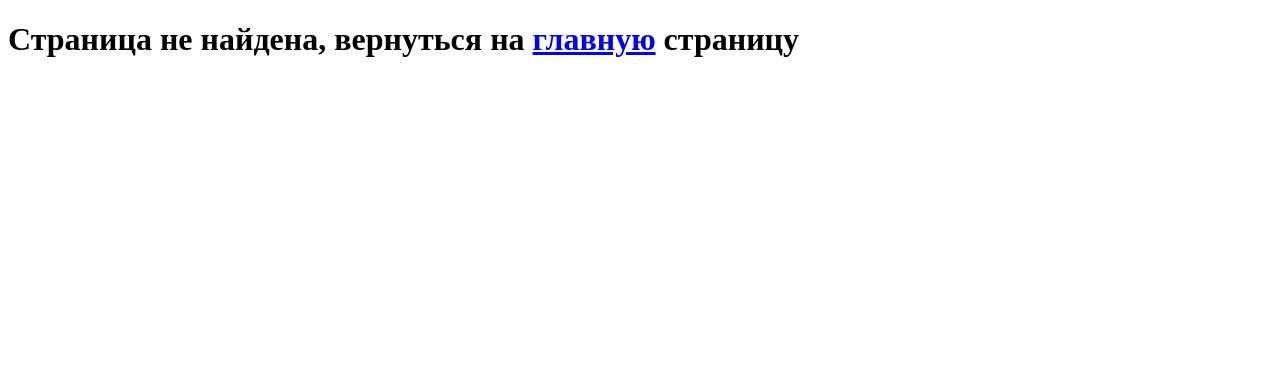
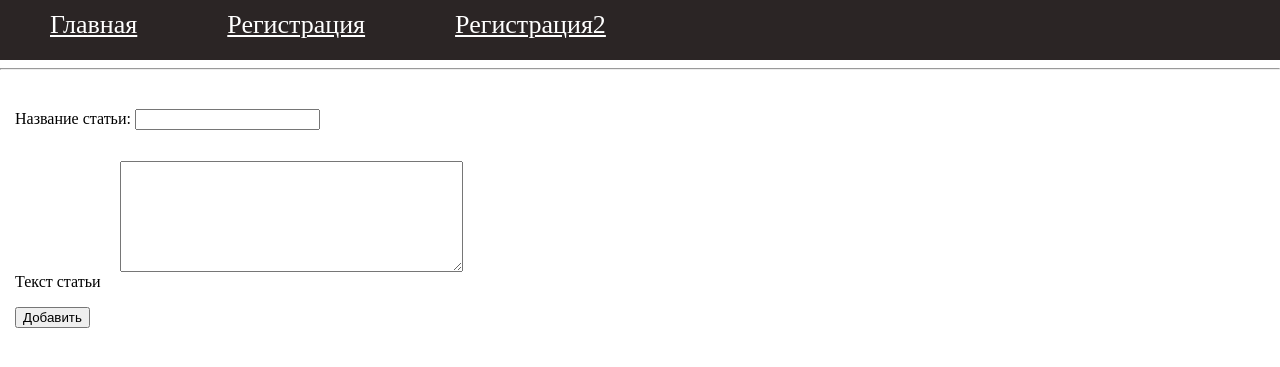
Before and after one commit to OtvetiStepik/myfamily, a Flask app: page /post in a window 1280 px wide. Shown: the top 367 px of the page. Run offline with Flask 2, Linux system fonts and the light colour scheme; data comes from the database, SQL or seed files in the repository; both versions use the stored data as it was before the commit.

Commit message:
заебались всем селом

```diff
--- a/app.py
+++ b/app.py
@@ -39,22 +39,44 @@ def hi():  # put application's code here
 
 
 @app.route('/login', methods=['GET', 'POST'])
-def login():  # put application's code here
+def login():
+    db = get_db()
+    database = FDataBase(db)
+    # put application's code here
     form = LoginForm()
     print(form.validate_on_submit())
     if form.validate_on_submit():
         flash(f"Зашел пользователь под логином {form.username.data}, запомнить = {form.remember_me.data}")
         return redirect('/index')
 
-    return render_template('login.html', title='Авторизация пользователя', form=form)
+    return render_template('login.html', title='Авторизация пользователя', form=form,menu=database.getMenu())
 
 @app.route('/login2',methods=['POST','GET'])
 def login2():
+    db = get_db()
+    database = FDataBase(db)
     if 'userlogged' in session:
         return redirect(url_for('profile',username=session['userlogged']))
     elif request.method == 'POST' and request.form['username'] == 'kolya' and request.form['psw'] == '111':
         session['userlogged'] = request.form['username']
-    return render_template('login_2var.html', title='Авторизация пользователя')
+    return render_template('login_2var.html', title='Авторизация пользователя',menu=database.getMenu())
+
+
+@app.route('/post', methods=['POST', 'GET'])
+def post():
+    db = get_db()
+    database = FDataBase(db)
+    if request.method == 'POST':
+        if len(request.form['name']) > 3 and len(request.form['post']) > 10:
+            res = database.addPost(request.form['name'], request.form['post'])
+            if not res:
+                flash('Ты дурак', category='error')
+            else:
+                flash('Ты не дурак', category='success')
+        else:
+            flash('Ты полный дурак', category='error')
+
+    return render_template('post.html', title='Добавить статью', menu=database.getMenu())
 
 
 @app.route('/profile/<username>')
--- a/fdatabase.py
+++ b/fdatabase.py
@@ -1,6 +1,6 @@
+import math
 import sqlite3
-
-
+import time
 
 
 def create_db():
@@ -45,6 +45,29 @@ class FDataBase:
             print('Ошибка добавления в базу данных')
             return []
 
+    def addPost(self, title, text):
+        try:
+            tm = math.floor(time.time())
+            self.__cur.execute("INSERT INTO posts VALUES (NULL,?,?,?)", (title, text, tm))
+            self.__db.commit()
+        except sqlite3.Error as e:
+            print("ТЫ ДУРАК",str(e))
+            return False
+        return True
+
+    def delPost(self, id=0):
+        try:
+            if id == 0:
+                 self.__cur.execute(f"DELETE FROM posts ")
+            else:
+                 self.__cur.execute(f"DELETE FROM posts WHERE id=={id}")
+            self.__db.commit()
+        except sqlite3.Error as e:
+            print('Ошибка удаления в базу данных',str(e))
+            return False
+        return True
+
+
 
 
 
@@ -56,10 +79,11 @@ if __name__ == '__main__':
 
     db = FDataBase(db)
     #print(db.addMenu('Главная','index'))
-    print(db.addMenu('Регистрация2', 'login'))
+    #print(db.addMenu('Регистрация2', 'login'))
     #print(db.addMenu('Неизвестная страница', 'page404'))
     #print(db.addMenu('Ошибка при регистрации', 'errlog'))
     #print(db.addMenu('База', 'base'))
 
-    #print(db.addMenu('Регистрация', 'login_2var'))
-    #print(db.delMenu(32))
+    #print(db.addMenu('Пост', 'post'))
+    print(db.delPost(0))
+    #create_db()
--- a/sql_db.sql
+++ b/sql_db.sql
@@ -3,3 +3,9 @@ id integer primary key autoincrement,
 title text not null,
 url text not null
 );
+create table if not exists posts(
+id integer primary key autoincrement,
+title text not null,
+text text not null,
+time integer not null
+);
--- /dev/null
+++ b/static/css/style.css
@@ -0,0 +1,28 @@
+html,body{ margin:0; padding:0;background:#ffffff;}
+h1 { padding:10px;}
+ul.mainmenu {
+list-style:none;
+background:#2b2525;
+height:60px;
+margin:0px;
+padding:0px;
+color:#fdc073;
+font-size:26px;
+overflow:hidden;
+}
+ul.mainmenu li {
+float:left;
+margin: 10px 40px 0px 50px;
+
+}
+ul.mainmenu li.last{
+float:right;
+}
+ul.mainmenu a {color:#ffffff; text-decoraction:none;}
+ul.mainmenu a:hover {color:#ffffff;}
+
+.flash {padding:10px;}
+.flash.success { border: 1px solid #21DB56; background:#21DB56;}
+.flash.error { border: 1px solid #FF4334; background:#FF4334;}
+.form-contact {padding:15px;}
+.form-contact textarea {margin:15px;}
--- a/templates/base.html
+++ b/templates/base.html
@@ -3,20 +3,22 @@
 <head>
     <meta charset="UTF-8">
     <meta charset="UTF-8">
+    <link type="text/css" href="{{url_for('static',filename='css/style.css')}}" rel="stylesheet">
     {% if title %}
-    <title>Самые крутые машины </title>
+    <title>kvantorium</title>
     {% else%}
-    <title>Добро пожаловать в мир машин </title>
+    <title>kvantorium</title>
     {% endif %}
 </head>
 <body>
 
 {% block content %}
              {% block mainmenu -%}
-         <ul>
+         <ul class="mainmenu">
              {% for m in menu -%}
              <li><a href="{{url_for(m.url)}}">{{m.title}}</a></li>
          {% endfor -%}
+
          </ul>
 
               {% endblock mainmenu -%}
--- a/templates/login.html
+++ b/templates/login.html
@@ -1,6 +1,7 @@
 {% extends "base.html" %}
 
 {% block content %}
+{{super()}}
 <h1> Вход </h1>
 <form action="" method="post" novalidate>
     {{form.hidden_tag() }}
--- a/templates/login_2var.html
+++ b/templates/login_2var.html
@@ -1,5 +1,6 @@
 {% extends 'base.html' %}
 {% block content %}
+{{super()}}
 <form action="{{url_for('login2')}}" method="post" class='form-contact'>
     <p><label> ИМЯ: </label> <input type="text" name="username" value="" required></p>
     <p><label> пароль: </label> <input type="password" name="psw" value="" required></p>
--- /dev/null
+++ b/templates/post.html
@@ -0,0 +1,19 @@
+{% extends 'base.html' %}
+{% block content %}
+{{super()}}
+{% for cat, msg in get_flashed_messages(True) %}
+<div class="flash {{cat}}" >{{msg}}</div>
+{% endfor %}
+
+
+<form action="{{url_for('post')}}" method="post" class='form-contact'>
+    <p><label> Название статьи: </label> <input type="text" name="name" value="" required></p>
+    <p><label>Текст статьи</label>
+        <textarea name="post" rows="7" cols="40"> </textarea> </p>
+    <p><input type="submit" value="Добавить"></p>
+
+
+</form>
+
+
+{% endblock %}
```
Also changed, not shown: templates/index.html (+7 -1 lines), fdb.db (deleted).
